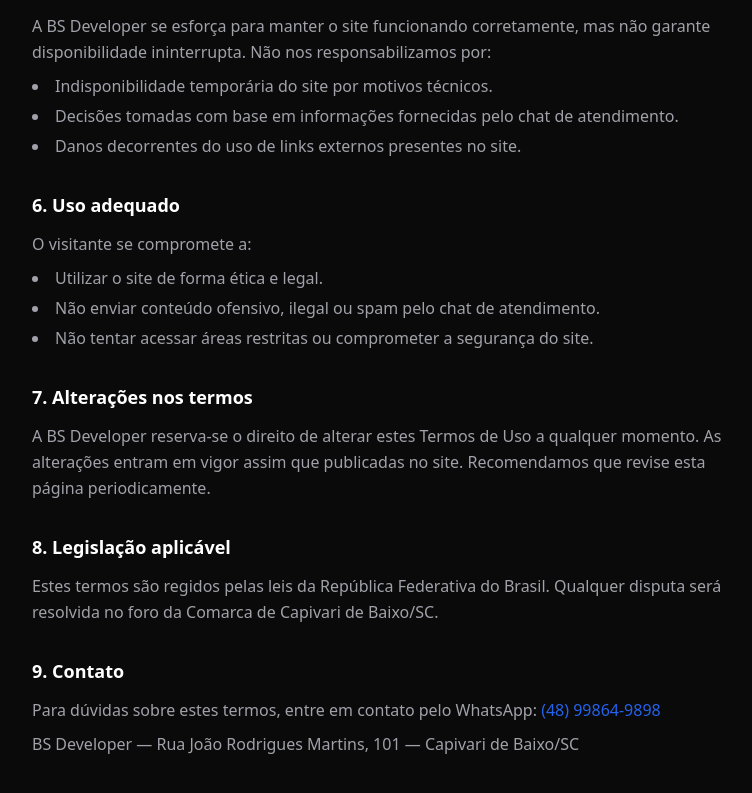
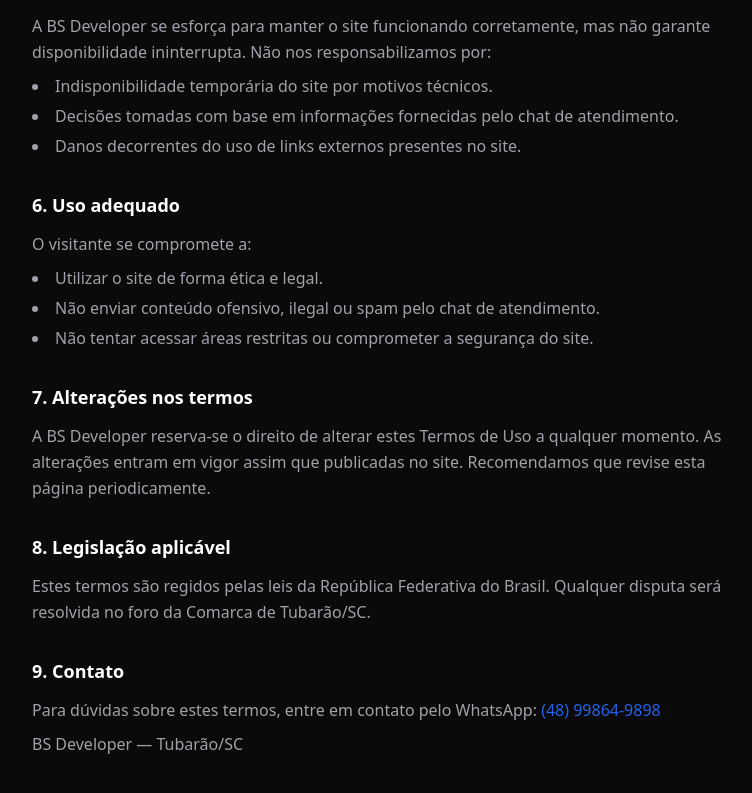
Before and after one commit to brunosenaandrade-boop/Developer, a Next.js app: page /termos in a window 1280 px wide. Shown: the part 968-1761 px from the top of the page, without its empty margins (248-1000 px from the left). Built offline with nearby package versions, Linux system fonts and the light colour scheme.

Commit message:
fix: Remove endereco completo e atualiza cidade para Tubarao/SC

```diff
--- a/src/app/api/chat/route.ts
+++ b/src/app/api/chat/route.ts
@@ -21,7 +21,7 @@
 INFORMAÇÕES DA EMPRESA (só forneça se perguntarem diretamente):
 - Empresa: BS Developer
 - CEO: Bruno Sena
-- Endereço: Rua João Rodrigues Martins, 101 - Capivari de Baixo/SC
+- Localização: Tubarão/SC
 - Atende todo Brasil remotamente
 - Serviços: Sites, Landing Pages, Sistemas Web, SaaS, Apps
 
--- a/src/app/privacidade/page.tsx
+++ b/src/app/privacidade/page.tsx
@@ -134,8 +134,7 @@
               </a>
             </p>
             <p className="mt-2">
-              BS Developer — Rua João Rodrigues Martins, 101 — Capivari de
-              Baixo/SC
+              BS Developer — Tubarão/SC
             </p>
           </section>
         </div>
--- a/src/app/termos/page.tsx
+++ b/src/app/termos/page.tsx
@@ -139,7 +139,7 @@
             <p>
               Estes termos são regidos pelas leis da República Federativa do
               Brasil. Qualquer disputa será resolvida no foro da Comarca de
-              Capivari de Baixo/SC.
+              Tubarão/SC.
             </p>
           </section>
 
@@ -159,8 +159,7 @@
               </a>
             </p>
             <p className="mt-2">
-              BS Developer — Rua João Rodrigues Martins, 101 — Capivari de
-              Baixo/SC
+              BS Developer — Tubarão/SC
             </p>
           </section>
         </div>
--- a/src/components/ChatBot.tsx
+++ b/src/components/ChatBot.tsx
@@ -50,7 +50,7 @@
   }
 
   if (input.includes("onde") || input.includes("endereço") || input.includes("endereco") || input.includes("cidade") || input.includes("localização") || input.includes("localizacao")) {
-    return "Ficamos em Capivari de Baixo, Santa Catarina. Mas trabalhamos com clientes de todo o Brasil de forma remota. A comunicação é toda online, então a distância não é problema!";
+    return "Ficamos em Tubarão, Santa Catarina. Mas trabalhamos com clientes de todo o Brasil de forma remota. A comunicação é toda online, então a distância não é problema!";
   }
 
   if (input.includes("portfólio") || input.includes("portfolio") || input.includes("trabalhos") || input.includes("projetos") || input.includes("exemplos")) {
--- a/src/components/Footer.tsx
+++ b/src/components/Footer.tsx
@@ -32,13 +32,9 @@
                 <Mail size={14} />
                 contato@bsdeveloper.com.br
               </a>
-              <div className="flex items-start gap-2 text-sm text-[var(--muted)]">
-                <MapPin size={14} className="mt-0.5 shrink-0" />
-                <span>
-                  Rua João Rodrigues Martins, 101
-                  <br />
-                  Capivari de Baixo/SC
-                </span>
+              <div className="flex items-center gap-2 text-sm text-[var(--muted)]">
+                <MapPin size={14} className="shrink-0" />
+                <span>Tubarão/SC</span>
               </div>
             </div>
           </div>
```
